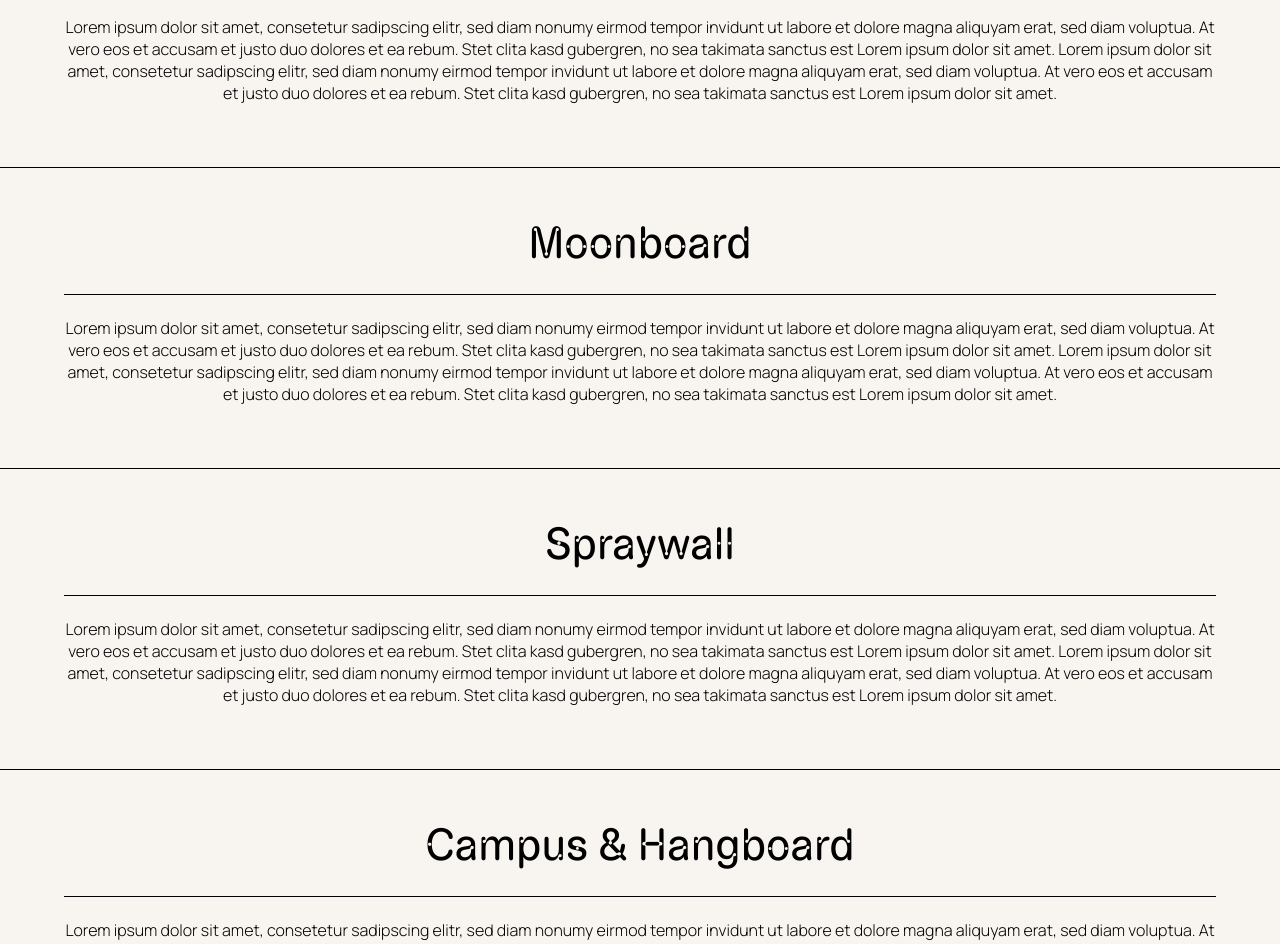
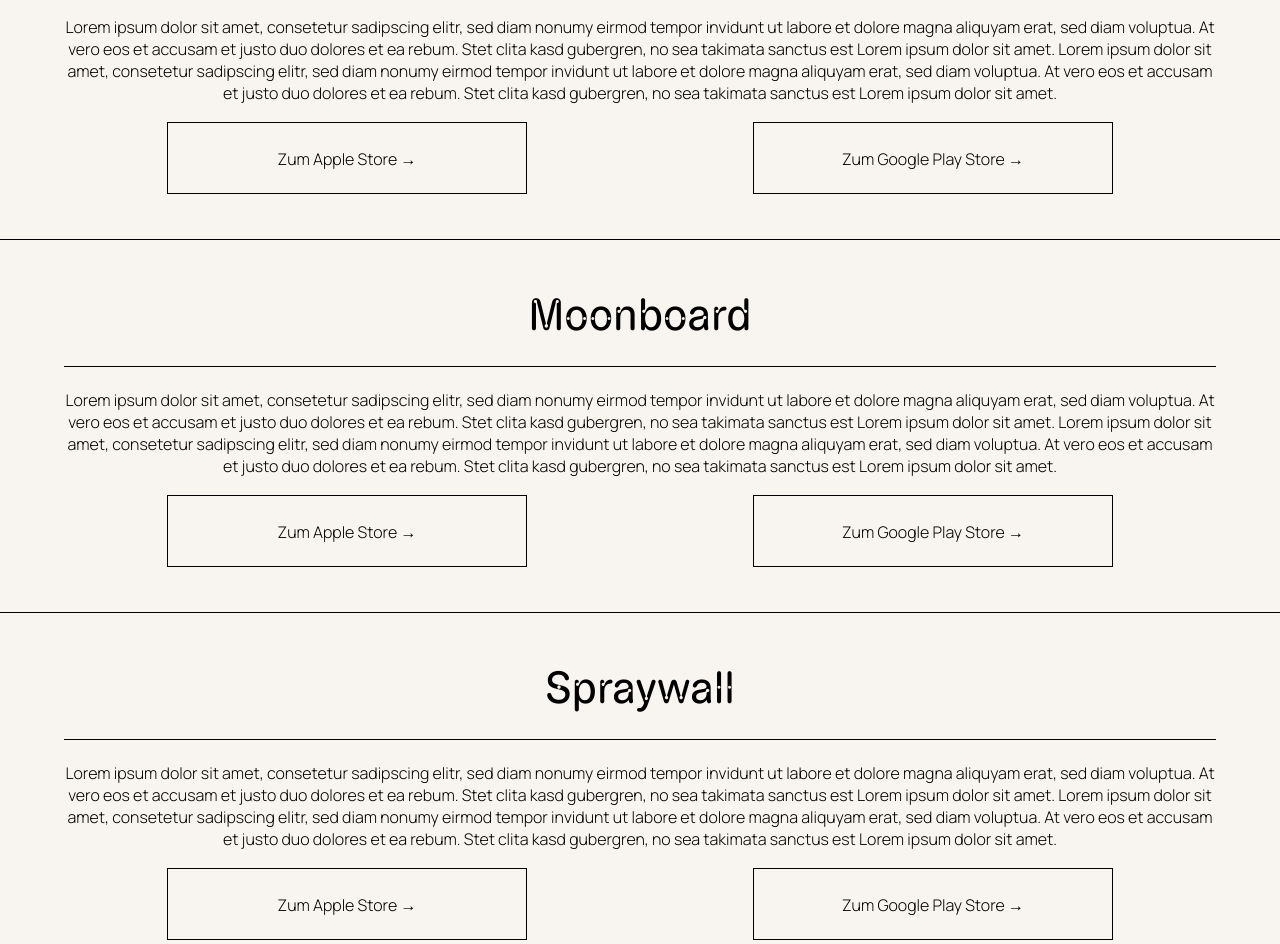
Before and after one commit to escodebar/boulder-baden.ch, a Vue app: page /trainieren in a window 1280 px wide. Shown: the part 1100-2044 px from the top of the page. Built offline with nearby package versions, Linux system fonts and the light colour scheme.

Commit message:
Add links to board apps

```diff
--- a/src/pages/Trainieren.vue
+++ b/src/pages/Trainieren.vue
@@ -28,7 +28,7 @@
       sit amet.
     </p>
 
-    <ul>
+    <ul class="angebot">
       <li>
         <RouterLink
           class="internal"
@@ -94,6 +94,26 @@
       Stet clita kasd gubergren, no sea takimata sanctus est Lorem ipsum dolor
       sit amet.
     </p>
+
+    <ul>
+      <li>
+        <a
+          class="button"
+          href="https://apps.apple.com/us/app/kilter-board-climbing-wall-app/id6755110303"
+        >
+          Zum Apple Store
+        </a>
+      </li>
+
+      <li>
+        <a
+          class="button"
+          href="https://play.google.com/store/apps/details?id=com.kiltergrips.kilter_board_app"
+        >
+          Zum Google Play Store
+        </a>
+      </li>
+    </ul>
   </section>
 
   <section id="moonboard">
@@ -110,6 +130,26 @@
       Stet clita kasd gubergren, no sea takimata sanctus est Lorem ipsum dolor
       sit amet.
     </p>
+
+    <ul>
+      <li>
+        <a
+          class="button"
+          href="https://apps.apple.com/us/app/moon-board/id6446842142"
+        >
+          Zum Apple Store
+        </a>
+      </li>
+
+      <li>
+        <a
+          class="button"
+          href="https://play.google.com/store/apps/details?id=com.trainingboard.moon"
+        >
+          Zum Google Play Store
+        </a>
+      </li>
+    </ul>
   </section>
 
   <section id="spraywall">
@@ -126,6 +166,26 @@
       Stet clita kasd gubergren, no sea takimata sanctus est Lorem ipsum dolor
       sit amet.
     </p>
+
+    <ul>
+      <li>
+        <a
+          class="button"
+          href="https://apps.apple.com/de/app/retro-flash-climbing/id1519582483"
+        >
+          Zum Apple Store
+        </a>
+      </li>
+
+      <li>
+        <a
+          class="button"
+          href="https://play.google.com/store/apps/details?id=com.arcadebouldering.system_wall"
+        >
+          Zum Google Play Store
+        </a>
+      </li>
+    </ul>
   </section>
 
   <section id="campus-hangboard">
@@ -182,6 +242,10 @@
   ul {
     display: grid;
     gap: 20px;
+    grid-template-columns: 1fr 1fr;
+  }
+
+  ul.angebot {
     grid-template-columns: 1fr 1fr 1fr;
   }
 
```
